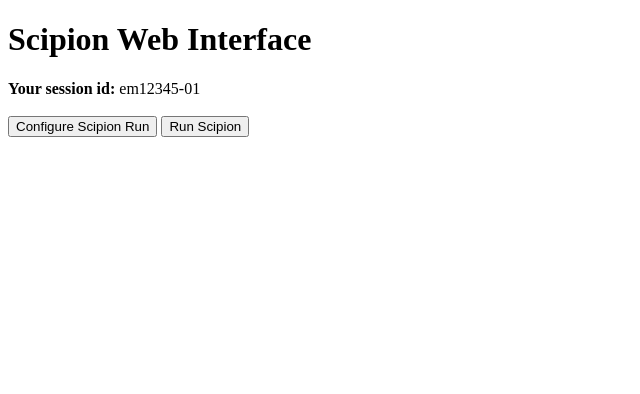
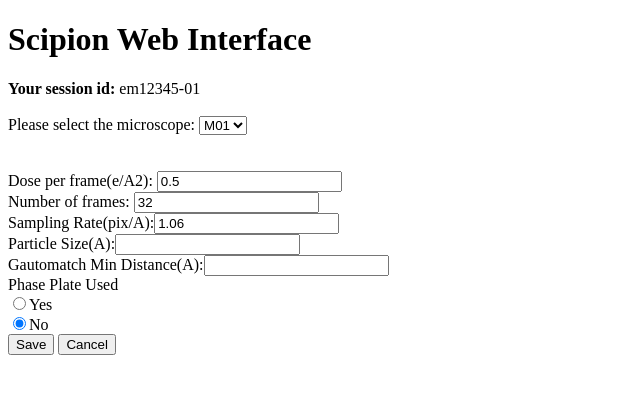
Before and after one commit to joshua4289/scipion_webapp_gui, a Flask app: page / in a window 1280 px wide. Shown: the top 394 px of the page, without its empty margins (0-640 px from the left). Run offline with Flask 2, Linux system fonts and the light colour scheme.

Commit message:
recovery of UI with non-hiding gui button

```diff
--- a/scratch/pycharm/projects/flasktest/static/scipion-front.js
+++ b/scratch/pycharm/projects/flasktest/static/scipion-front.js
@@ -67,14 +67,10 @@
         el: '#scipion_session_view',
 
         events: {
-            'click #scipion_config_btn': 'show_form',
-            'click #scipion_run_btn': 'on_scipion_run',
             'click #scipion_save': 'on_spc_save',
             'click #scipion_cancel': 'on_spc_cancel',
 
-
-
-        },
+            },
           //  'keyup #scipion_dose': 'on_number_change',
            // 'keyup #scipion_n_frames': 'on_number_change',
            // 'keyup #scipion_sampling_rate': 'on_number_change',
@@ -93,7 +89,7 @@
             let html = '<b>Your session id: </b>' + this.model.get('session_id');
             this.$('#scipion_session_id_label').html(html);
             this.$('#scipion_microscope').val(this.model.get('microscope'));
-            this.$('#scipion_config_div').hide();
+            this.$('#scipion_config_div');
             // this.$('#scp_msg_label').hide();
 
             var mic = this.model.get('microscope');
--- a/scratch/pycharm/projects/flasktest/templates/index.html
+++ b/scratch/pycharm/projects/flasktest/templates/index.html
@@ -11,9 +11,8 @@
     <label id="scipion_session_id_label"></label>
     <div id="scipion_cg">
         <br>
-        <button id="scipion_config_btn">Configure Scipion Run</button>
-        <button id="scipion_run_btn">Run Scipion</button>
-        <br><br><br>
+
+
         <div id="scipion_config_div">
             <label>Please select the microscope:
                 <select id="scipion_microscope">
@@ -36,7 +35,7 @@
             <input type="radio" name="scipion_phase_plate" value="true">Yes<br>
             <input type="radio" name="scipion_phase_plate" value="false" checked>No <br>
 
-            <button id="scipion_save">Save</button>
+            <button id="scipion submit">Save</button>
             <button id="scipion_cancel">Cancel</button>
         </div>
     </div>
```
